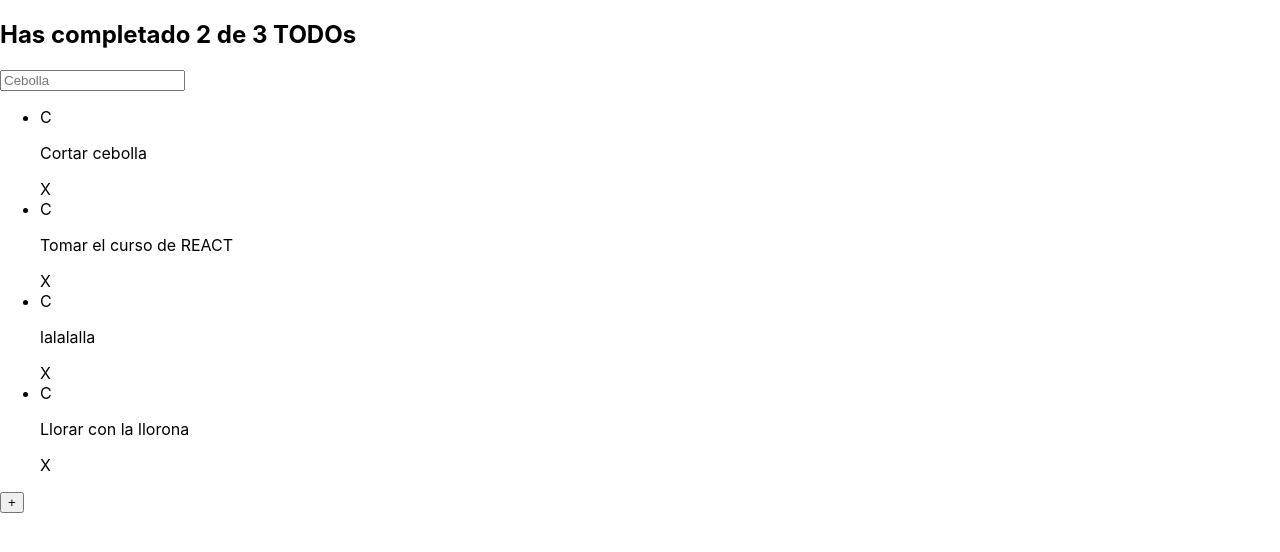
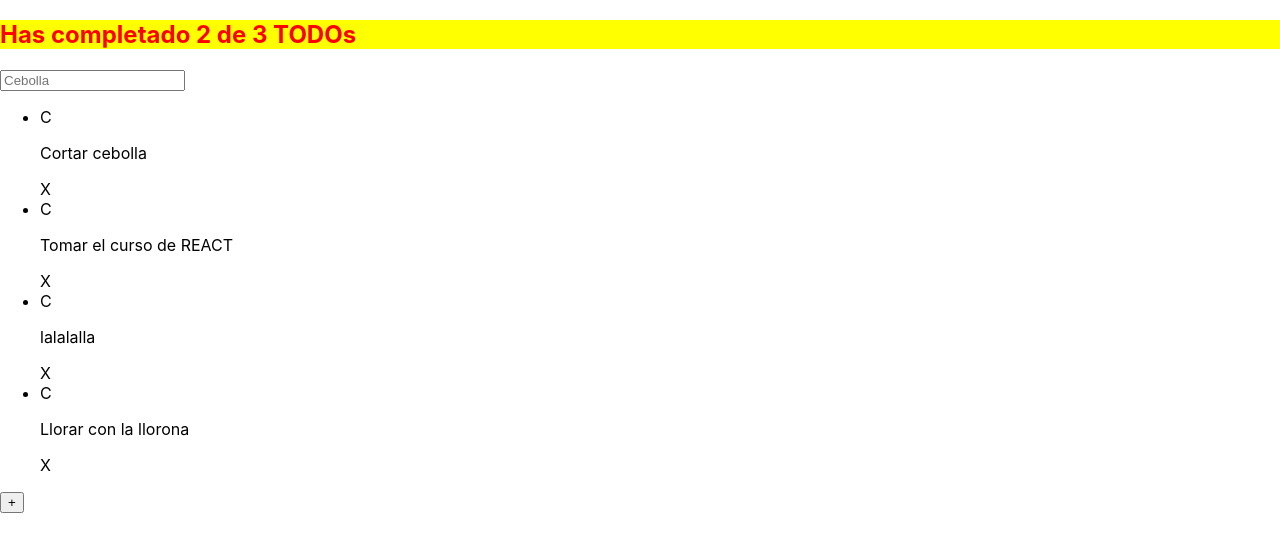
Before and after one commit to dabrox/react-platzi, a React (Create React App) app: page / in a window 1280 px wide. Shown: the top 552 px of the page. Built offline with nearby package versions, Linux system fonts and the light colour scheme.

Commit message:
Agregando estilos en linea a elementos html en JSX

```diff
--- a/src/TodoCounter.js
+++ b/src/TodoCounter.js
@@ -1,8 +1,13 @@
 import React from "react";
+
+const estilos = {
+    color:'red',
+    backgroundColor:'yellow'
+}
 
 function TodoCounter(){
     return(
-        <h2>Has completado 2 de 3 TODOs</h2>
+        <h2 style={estilos}>Has completado 2 de 3 TODOs</h2>
     )
 }
 
```
